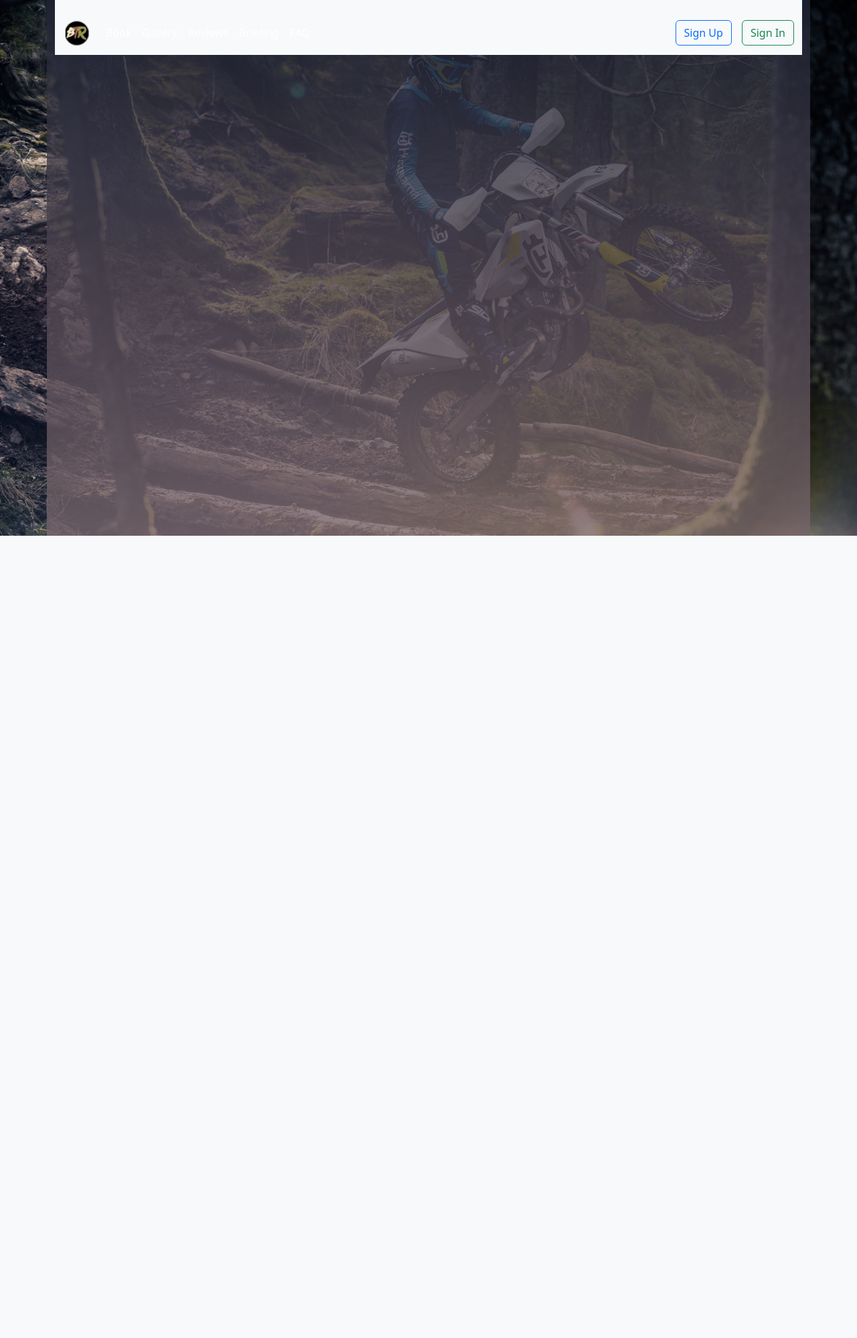
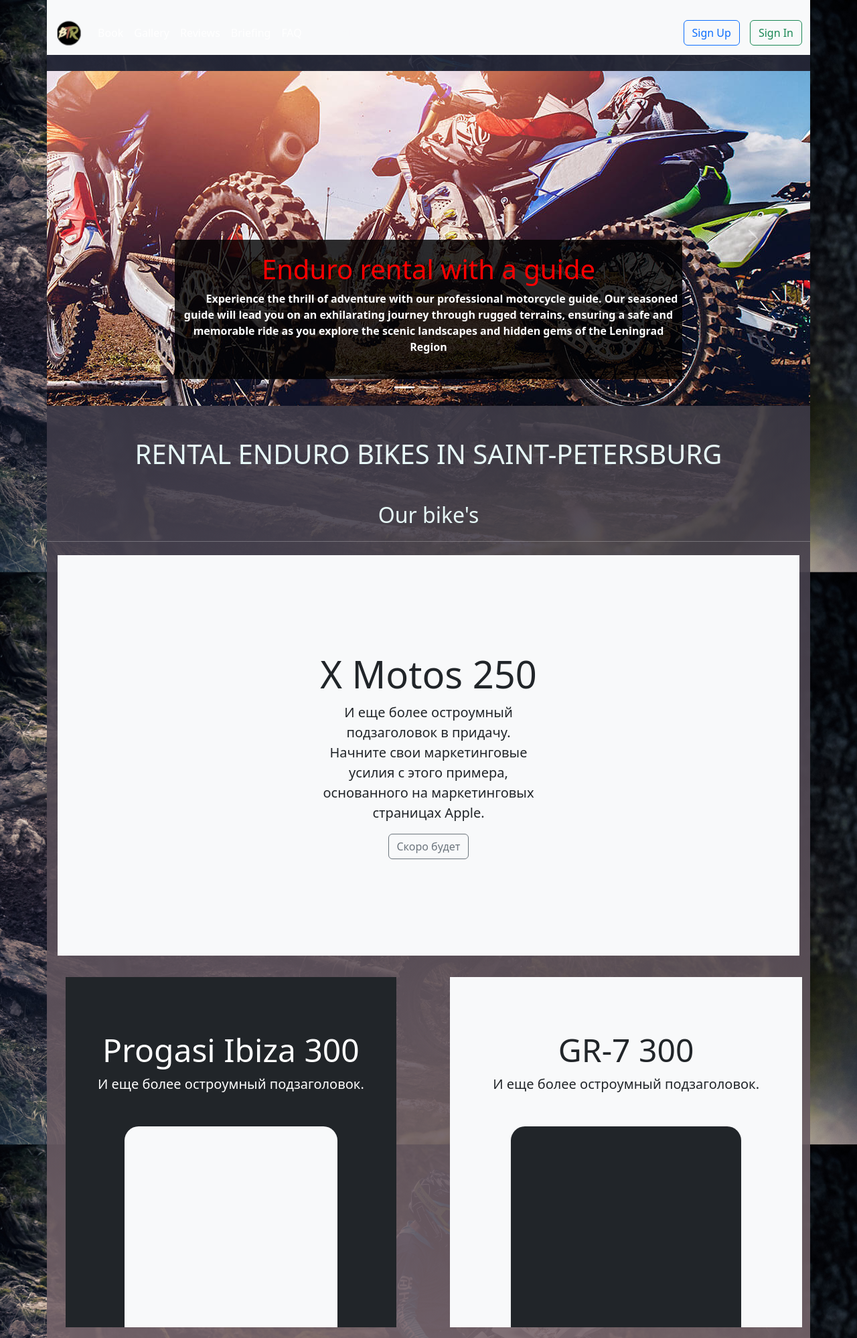
Before and after one commit to jespy666/btr_rental, a Django app: page / in a window 1280 px wide. Shown: the whole page at 67% size. Before the commit the page ends 800 px from the top, so only its background shows below. Run offline with Django 4.2, Linux system fonts and the light colour scheme; some libraries are stand-ins or nearby versions.

Commit message:
cont make homepage

```diff
--- a/btr/templates/base.html
+++ b/btr/templates/base.html
@@ -12,15 +12,15 @@
       <link rel="icon" href="{% static 'images/favicon.ico' %}" type="image/x-icon" sizes="32x32">
   </head>
   <body class="scrollable-background">
-    <div class="container diagonal-gradient">
-      <header>
-        {% include 'navbar.html' %}
-      </header>
-  <div class="mb-3"></div>
+    <div class="container diagonal-gradient" style="padding: 0;">
+      <header>{% include 'navbar.html' %}</header>
+      <div class="mb-4"></div>
+      {% block index %}{% endblock %}
+    </div>
+  </body>
+{% bootstrap_messages %}
 
-
-{% bootstrap_messages %}
 <footer>
 </footer>
-</body>
+
 </html>
--- a/btr/templates/index.html
+++ b/btr/templates/index.html
@@ -5,27 +5,95 @@
 {% load static %}
 
 {% block index %}
-<div class="container">
-<div id="carouselExampleInterval" class="carousel slide" data-bs-ride="carousel">
+
+<div class="container-fluid my-carousel">
+    <div id="carouselExampleFade" class="carousel slide carousel-fade">
+      <div class="carousel-indicators">
+    <button type="button" data-bs-target="#carouselExampleIndicators" data-bs-slide-to="0" class="active" aria-current="true" aria-label="Slide 1"></button>
+    <button type="button" data-bs-target="#carouselExampleIndicators" data-bs-slide-to="1" aria-label="Slide 2"></button>
+    <button type="button" data-bs-target="#carouselExampleIndicators" data-bs-slide-to="2" aria-label="Slide 3"></button>
+  </div>
   <div class="carousel-inner">
-    <div class="carousel-item active" data-bs-interval="10000">
-      <img src="{% static 'images/slide1.jpg' %}" class="d-block w-50 mx-auto" alt="Slide 1">
-    </div>
-    <div class="carousel-item" data-bs-interval="2000">
-      <img src="{% static 'images/slide2.jpg' %}" class="d-block w-50 mx-auto" alt="Slide 2">
+    <div class="carousel-item active">
+      <img src="{% static 'images/carousel/01.jpg' %}" class="d-block w-100" alt="1">
+      <div class="carousel-caption d-none d-md-block inline-bg">
+        <h1 class="red-text">Enduro rental with a guide</h1>
+        <p class="fw-bold p-inline-slide">
+          Experience the thrill of adventure with our professional motorcycle guide.
+          Our seasoned guide will lead you on an exhilarating journey through rugged terrains, ensuring a safe and memorable ride as you explore the scenic landscapes and hidden gems of the Leningrad Region
+        </p>
+      </div>
     </div>
     <div class="carousel-item">
-      <img src="{% static 'images/slide3.jpg' %}" class="d-block w-50 mx-auto" alt="Slide 3">
+      <img src="{% static 'images/carousel/02.jpg' %}" class="d-block w-100" alt="2">
+      <div class="carousel-caption d-none d-md-block inline-bg">
+        <h1 class="red-text">Scenic Tours</h1>
+        <p class="fw-bold p-inline-slide">
+          Discover the scenic beauty of the Leningrad Region on our picturesque tours.
+          Explore the region's stunning landscapes, charming villages, and historic landmarks as you embark on a journey through the natural wonders and rich history of this captivating destination.
+        </p>
+      </div>
+    </div>
+    <div class="carousel-item">
+      <img src="{% static 'images/carousel/03.jpg' %}" class="d-block w-100" alt="3">
+      <div class="carousel-caption d-none d-md-block inline-bg">
+        <h1 class="red-text">Professional Equipment</h1>
+        <p class="fw-bold p-inline-slide">
+          Gear up for your motorcycle adventure with our top-quality professional riding gear.
+          Our selection of premium motorcycle equipment ensures your safety and comfort as you hit the road to explore the picturesque landscapes of the Leningrad Region.
+          Stay protected and ride in style with our high-performance gear designed for the ultimate riding experience
+        </p>
+      </div>
     </div>
   </div>
-  <button class="carousel-control-prev" type="button" data-bs-target="#carouselExampleInterval" data-bs-slide="prev">
+  <button class="carousel-control-prev" type="button" data-bs-target="#carouselExampleFade" data-bs-slide="prev">
     <span class="carousel-control-prev-icon" aria-hidden="true"></span>
     <span class="visually-hidden">Previous</span>
   </button>
-  <button class="carousel-control-next" type="button" data-bs-target="#carouselExampleInterval" data-bs-slide="next">
+  <button class="carousel-control-next" type="button" data-bs-target="#carouselExampleFade" data-bs-slide="next">
     <span class="carousel-control-next-icon" aria-hidden="true"></span>
     <span class="visually-hidden">Next</span>
   </button>
 </div>
+</div>
+<h1 class="fs-1 mt-5 mb-5 text-center main-header-color text-uppercase">Rental enduro bikes in Saint-Petersburg</h1>
+<h1 class="fs-2 mt-5 text-center main-header-color">Our bike's</h1>
+<hr class="h-line">
+<div class="position-relative overflow-hidden p-3 p-md-5 m-md-3 text-center bg-light">
+  <div class="col-md-5 p-lg-5 mx-auto my-5">
+    <h1 class="display-4 fw-normal">X Motos 250</h1>
+    <p class="lead fw-normal">И еще более остроумный подзаголовок в придачу. Начните свои маркетинговые усилия с этого примера, основанного на маркетинговых страницах Apple.</p>
+    <a class="btn btn-outline-secondary" href="#">Скоро будет</a>
   </div>
+  <div class="product-device shadow-sm d-none d-md-block"></div>
+  <div class="product-device product-device-2 shadow-sm d-none d-md-block"></div>
+</div>
+<div class="container">
+  <div class="row">
+    <div class="col">
+      <div class="d-md-flex flex-md-equal w-100 my-md-3 ps-md-3">
+        <div class="bg-dark me-md-3 pt-3 px-3 pt-md-5 px-md-5 text-center text-white overflow-hidden">
+
+          <div class="my-3 py-3">
+            <h2 class="display-5">Progasi Ibiza 300</h2>
+            <p class="lead">И еще более остроумный подзаголовок.</p>
+
+          </div>
+          <div class="bg-light shadow-sm mx-auto" style="width: 80%; height: 300px; border-radius: 21px 21px 0 0;"></div>
+        </div>
+    <div class="col">
+
+    </div>
+    <div class="bg-light pt-3 px-3 pt-md-5 px-md-5 text-center overflow-hidden">
+      <div class="my-3 p-3">
+        <h2 class="display-5">GR-7 300</h2>
+        <p class="lead">И еще более остроумный подзаголовок.</p>
+      </div>
+      <div class="bg-dark shadow-sm mx-auto" style="width: 80%; height: 300px; border-radius: 21px 21px 0 0;"></div>
+    </div>
+    </div>
+  </div>
+    </div>
+  </div>
+
 {% endblock %}
--- a/static/css/styles.css
+++ b/static/css/styles.css
@@ -1,7 +1,15 @@
+body {
+  margin: 0;
+  padding: 0;
+  height: 100vh;
+  display: flex;
+  flex-direction: column;
+}
+
 .diagonal-gradient {
-  background: linear-gradient(to bottom, rgba(34, 37, 54, 0.8), rgba(118, 100, 106, 0.8));
+    background: linear-gradient(to bottom, rgba(34, 37, 54, 0.9), rgba(118, 100, 106, 0.9));
     width: 100%;
-  height: 100vh;
+    flex: 1;
 }
 
 .scrollable-background {
@@ -12,7 +20,50 @@
     height: 100vh;
 }
 
-.carousel-container {
-  width: 300px;
-  height: 200px;
+.black-border {
+    padding: 30px;
+    margin: 20px;
+    opacity: 0.7;
+    background-color: black;
+    border-radius: 20px;
 }
+
+.my-carousel {
+    padding: 0;
+}
+
+.my-carousel .carousel-item {
+    display: flex;
+    max-height: 500px;
+}
+
+.my-carousel .carousel-item img {
+    object-fit: none;
+}
+
+.red-text {
+    color: red;
+}
+
+.blue-text {
+    color: #2400FF;
+}
+
+.inline-bg {
+    background-color: rgba(0, 0, 0, 0.8);
+    margin: 20px;
+}
+
+.p-inline-slide {
+    text-indent: 40px;
+}
+
+.main-header-color {
+    color: #E7F9F8;
+}
+
+.h-line {
+    border: none;
+    border-top: 1px solid #fff;
+    margin: 20px 0;
+}
```
Also changed, not shown: btr/templates/form.html (+0 -9 lines), static/images/carousel/01.jpg (added), static/images/carousel/02.jpg (added), static/images/carousel/03.jpg (added), static/images/progasi_ibiza_300/slide1.jpg (added), static/images/slide1.jpg (deleted), static/images/slide2.jpg (deleted), static/images/slide3.jpg (deleted), static/images/vk_logo.png (added), static/images/xmotos_250/main.jpg (added). Lines whose indentation alone changed are shown as unchanged.
